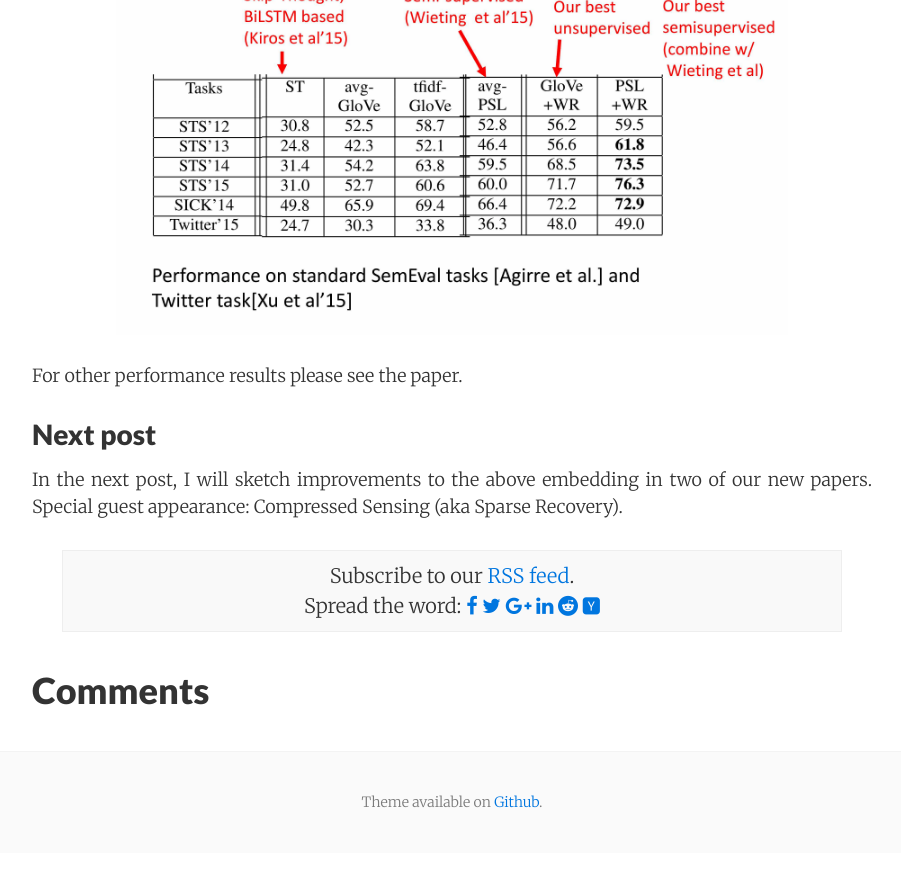
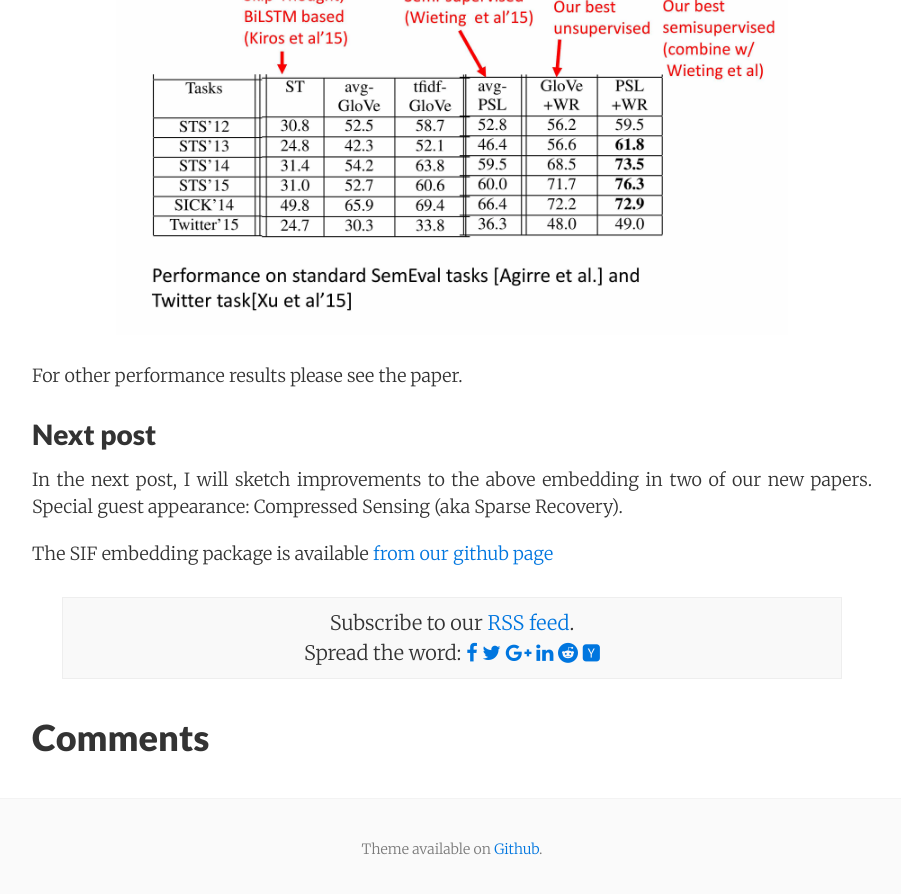
Before and after one commit to offconvex/offconvex.github.io, a Jekyll site: the page built from _posts/2018-06-16-textembeddings.md, in a window 1280 px wide and 900 px high, scrolled down 5229 px. Shown: the top 894 px of the window, without its empty margins (188-1089 px from the left). Built offline with Jekyll 4.4.1, drawn with Linux system fonts in a browser that asks for light colours; nearby versions of some CDN libraries; formulas are drawn with MathJax 3; comment, search, counter and statistics services are not loaded; before the commit the page ends 6082 px from its top, so only the background shows below that.

Commit message:
Update 2018-06-16-textembeddings.md

```diff
--- a/_posts/2018-06-16-textembeddings.md
+++ b/_posts/2018-06-16-textembeddings.md
@@ -103,3 +103,5 @@ The performance of this embedding scheme appears in the figure below. Note that
 ## Next post
 
 In the next post, I will sketch improvements to the above embedding in two of our new papers. Special guest appearance: Compressed Sensing (aka Sparse Recovery).
+
+ The SIF embedding package is available [from our github page](https://github.com/PrincetonML/SIF)
```
